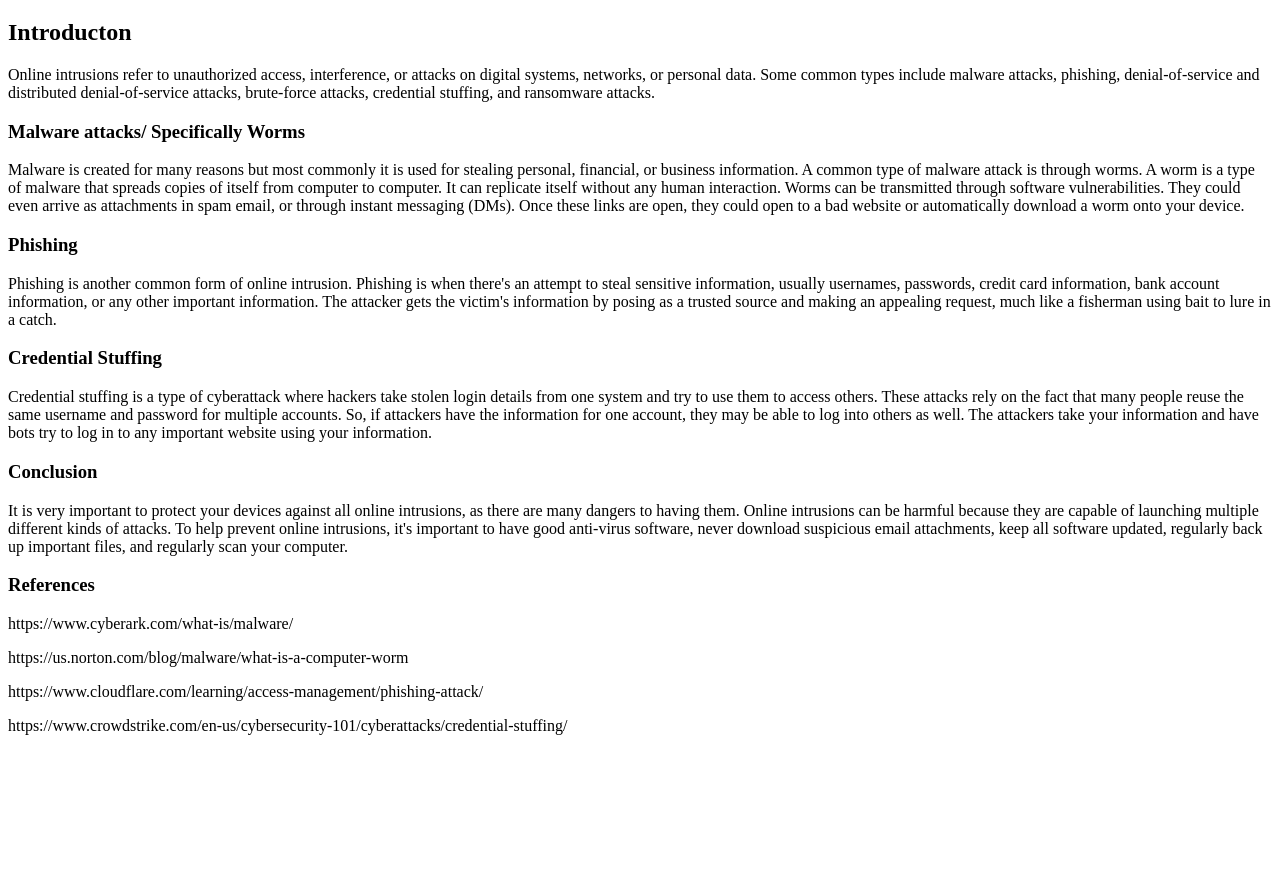
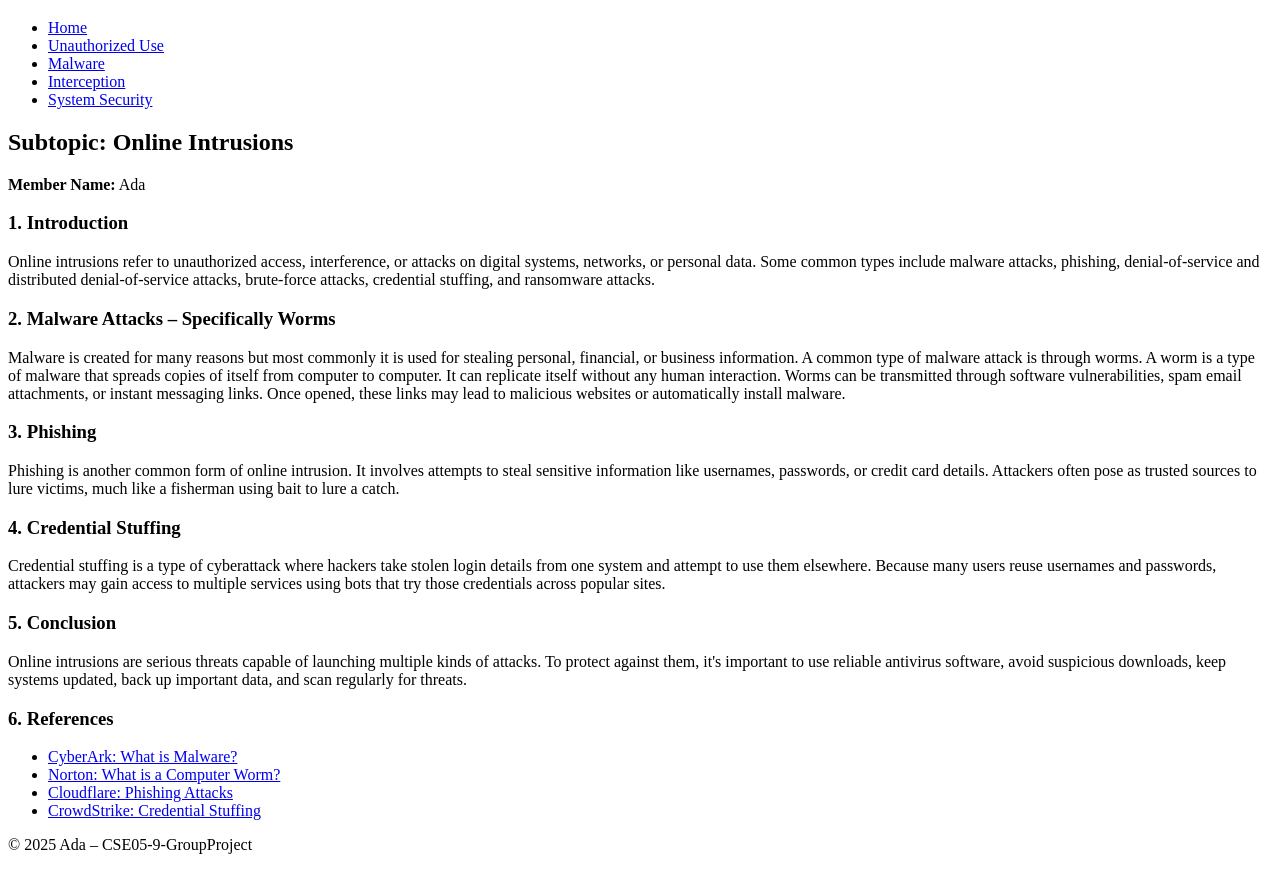
Before and after one commit to YeehawCuzzin/CSE05-9-GroupProject, a plain HTML site: page online-intrusions.html in a window 1280 px wide. Shown: the part 61-931 px from the top of the page. Before the commit the page ends 812 px from the top, so only its background shows below. Drawn offline with Linux system fonts and the light colour scheme.

Commit message:
Update online-intrusions.html

```diff
--- a/online-intrusions.html
+++ b/online-intrusions.html
@@ -1,46 +1,67 @@
 <!DOCTYPE html>
-<html>
+<html lang="en">
 <head>
-<title>Page Title</title>
+  <meta charset="UTF-8">
+  <title>Online Intrusions</title>
+  <link rel="stylesheet" href="css/style.css">
 </head>
 <body>
 
-<h1>Online Intrusions</h1>
-<h2>Introducton</h2>
+  <header>
+    <h1>Online Intrusions</h1>
+    <nav>
+      <ul>
+        <li><a href="index.html">Home</a></li>
+        <li><a href="unauthorized-use.html">Unauthorized Use</a></li>
+        <li><a href="malware.html">Malware</a></li>
+        <li><a href="interception.html">Interception</a></li>
+        <li><a href="system-security.html">System Security</a></li>
+      </ul>
+    </nav>
+  </header>
 
-<p>Online intrusions refer to unauthorized access, interference, or attacks on digital systems, networks, or personal data. Some common types include malware attacks, phishing, denial-of-service and distributed denial-of-service attacks, brute-force attacks, credential stuffing, and ransomware attacks.</p>
+  <main>
+    <h2>Subtopic: Online Intrusions</h2>
+    <p><strong>Member Name:</strong> Ada</p>
 
-<h3>Malware attacks/ Specifically Worms</h3>
+    <section id="intro">
+      <h3>1. Introduction</h3>
+      <p>Online intrusions refer to unauthorized access, interference, or attacks on digital systems, networks, or personal data. Some common types include malware attacks, phishing, denial-of-service and distributed denial-of-service attacks, brute-force attacks, credential stuffing, and ransomware attacks.</p>
+    </section>
 
-<p>Malware is created for many reasons but most commonly it is used for stealing personal, financial, or business information. A common type of malware attack is through worms. A worm is a type of malware that spreads copies of itself from computer to computer. It can replicate itself without any human interaction. Worms can be transmitted through software vulnerabilities. They could even arrive as attachments in spam email, or through instant messaging (DMs). Once these links are open, they could open to a bad website or automatically download a worm onto your device.</p>
+    <section id="malware-worms">
+      <h3>2. Malware Attacks – Specifically Worms</h3>
+      <p>Malware is created for many reasons but most commonly it is used for stealing personal, financial, or business information. A common type of malware attack is through worms. A worm is a type of malware that spreads copies of itself from computer to computer. It can replicate itself without any human interaction. Worms can be transmitted through software vulnerabilities, spam email attachments, or instant messaging links. Once opened, these links may lead to malicious websites or automatically install malware.</p>
+    </section>
 
+    <section id="phishing">
+      <h3>3. Phishing</h3>
+      <p>Phishing is another common form of online intrusion. It involves attempts to steal sensitive information like usernames, passwords, or credit card details. Attackers often pose as trusted sources to lure victims, much like a fisherman using bait to lure a catch.</p>
+    </section>
 
+    <section id="credential-stuffing">
+      <h3>4. Credential Stuffing</h3>
+      <p>Credential stuffing is a type of cyberattack where hackers take stolen login details from one system and attempt to use them elsewhere. Because many users reuse usernames and passwords, attackers may gain access to multiple services using bots that try those credentials across popular sites.</p>
+    </section>
 
+    <section id="conclusion">
+      <h3>5. Conclusion</h3>
+      <p>Online intrusions are serious threats capable of launching multiple kinds of attacks. To protect against them, it's important to use reliable antivirus software, avoid suspicious downloads, keep systems updated, back up important data, and scan regularly for threats.</p>
+    </section>
 
-<h3>Phishing</h3>
+    <section id="references">
+      <h3>6. References</h3>
+      <ul>
+        <li><a href="https://www.cyberark.com/what-is/malware/" target="_blank">CyberArk: What is Malware?</a></li>
+        <li><a href="https://us.norton.com/blog/malware/what-is-a-computer-worm" target="_blank">Norton: What is a Computer Worm?</a></li>
+        <li><a href="https://www.cloudflare.com/learning/access-management/phishing-attack/" target="_blank">Cloudflare: Phishing Attacks</a></li>
+        <li><a href="https://www.crowdstrike.com/en-us/cybersecurity-101/cyberattacks/credential-stuffing/" target="_blank">CrowdStrike: Credential Stuffing</a></li>
+      </ul>
+    </section>
+  </main>
 
-<p>Phishing is another common form of online intrusion. Phishing is when there's an attempt to steal sensitive information, usually usernames, passwords, credit card information, bank account information, or any other important information. The attacker gets the victim's information by posing as a trusted source and making an appealing request, much like a fisherman using bait to lure in a catch.</p>
-
-
-
-<h3>Credential Stuffing</h3>
-
-<p>Credential stuffing is a type of cyberattack where hackers take stolen login details from one system and try to use them to access others. These attacks rely on the fact that many people reuse the same username and password for multiple accounts. So, if attackers have the information for one account, they may be able to log into others as well. The attackers take your information and have bots try to log in to any important website using your information.</p>
-
-
-
-<h3>Conclusion</h3>
-
-<p>It is very important to protect your devices against all online intrusions, as there are many dangers to having them. Online intrusions can be harmful because they are capable of launching multiple different kinds of attacks. To help prevent online intrusions, it's important to have good anti-virus software, never download suspicious email attachments, keep all software updated, regularly back up important files, and regularly scan your computer.</p>
-
-<h3>References</h3>
-
-<p> https://www.cyberark.com/what-is/malware/</p>
-
-<p>https://us.norton.com/blog/malware/what-is-a-computer-worm</p>
-
-<p>https://www.cloudflare.com/learning/access-management/phishing-attack/</p>
-
-<p>https://www.crowdstrike.com/en-us/cybersecurity-101/cyberattacks/credential-stuffing/</p>
-
+  <footer>
+    <p>&copy; 2025 Ada – CSE05-9-GroupProject</p>
+  </footer>
+</body>
 </html>
```
